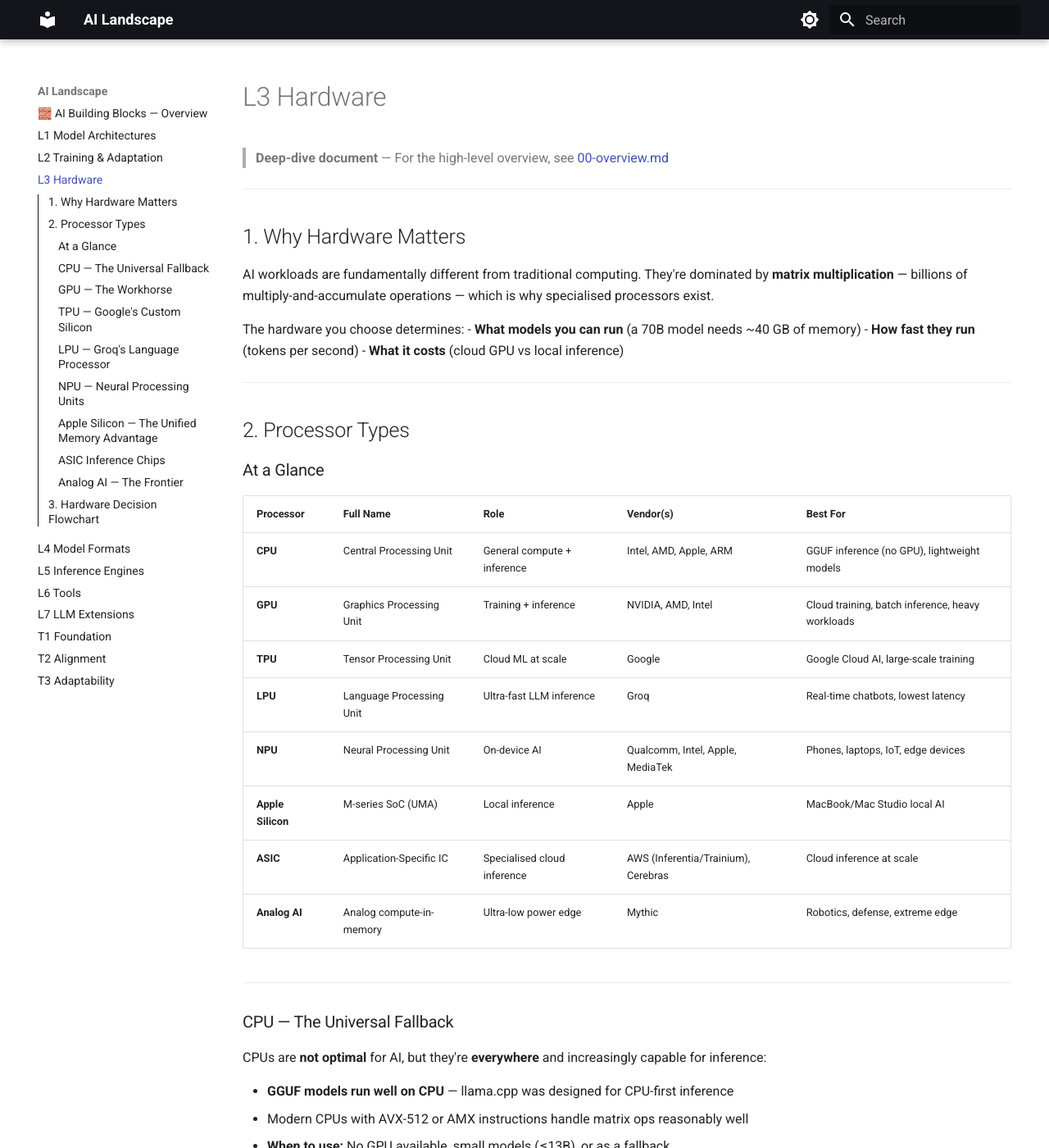
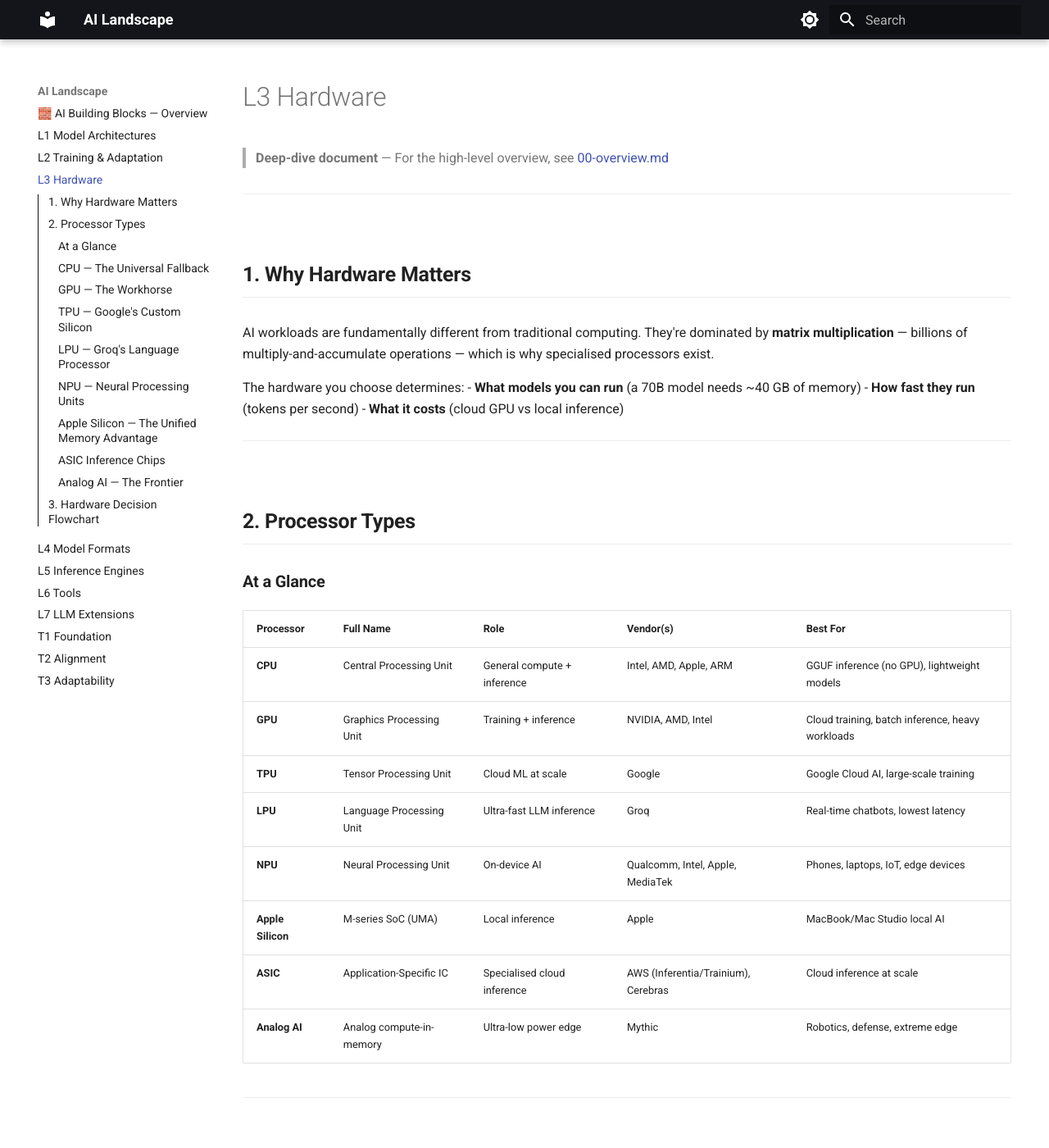
Before and after one commit to jaojbls/ai-landscape, an MkDocs documentation site: the page built from docs/03-hardware.md, in a window 1280 px wide and 1400 px high. Shown: the whole window at 82% size. Built offline with MkDocs 1.6.1 and Material for MkDocs 9.7.7, drawn with Linux system fonts in a browser that asks for light colours.

Commit message:
Implement refined single-page UI spacing using adjacent sibling CSS to fix margin stacking

```diff
--- a/docs/stylesheets/extra.css
+++ b/docs/stylesheets/extra.css
@@ -1 +1,46 @@
-/* Empty for now to remove the bad layout */
+/* Refined, Elegant Spacing for Single-Page Layout */
+
+/* Chapter Breaks (H2: AI Stack Layers, Living Stack Tiers) */
+.md-typeset h2 {
+  margin-top: 4rem !important;
+  margin-bottom: 1.5rem !important;
+  padding-bottom: 0.5rem;
+  border-bottom: 1px solid var(--md-default-fg-color--lightest);
+  font-weight: 700;
+  letter-spacing: -0.01em;
+  color: var(--md-default-fg-color);
+}
+
+/* Sub-Chapters (H3: L1 Model Architectures, T1 Foundation) */
+.md-typeset h3 {
+  margin-top: 3rem !important;
+  margin-bottom: 1rem !important;
+  font-weight: 600;
+  color: var(--md-primary-color);
+  border-bottom: none;
+}
+
+/* Sections (H4: 1. What Is an Inference Engine?) */
+.md-typeset h4 {
+  margin-top: 2rem !important;
+  margin-bottom: 0.75rem !important;
+  font-weight: 600;
+}
+
+/* ADJACENT SIBLING RULES to prevent massive gaps */
+
+/* If a Layer (H3) directly follows a Category (H2), don't double the spacing */
+.md-typeset h2 + h3 {
+  margin-top: 1rem !important;
+}
+
+/* If a Section (H4) directly follows a Layer (H3), squash the spacing so they group together nicely */
+.md-typeset h3 + h4 {
+  margin-top: 0.5rem !important;
+}
+
+/* Keep the blockquotes clean */
+.md-typeset blockquote {
+  margin-top: 1rem;
+  margin-bottom: 1.5rem;
+}
```
Also changed, not shown: 1 other file.
